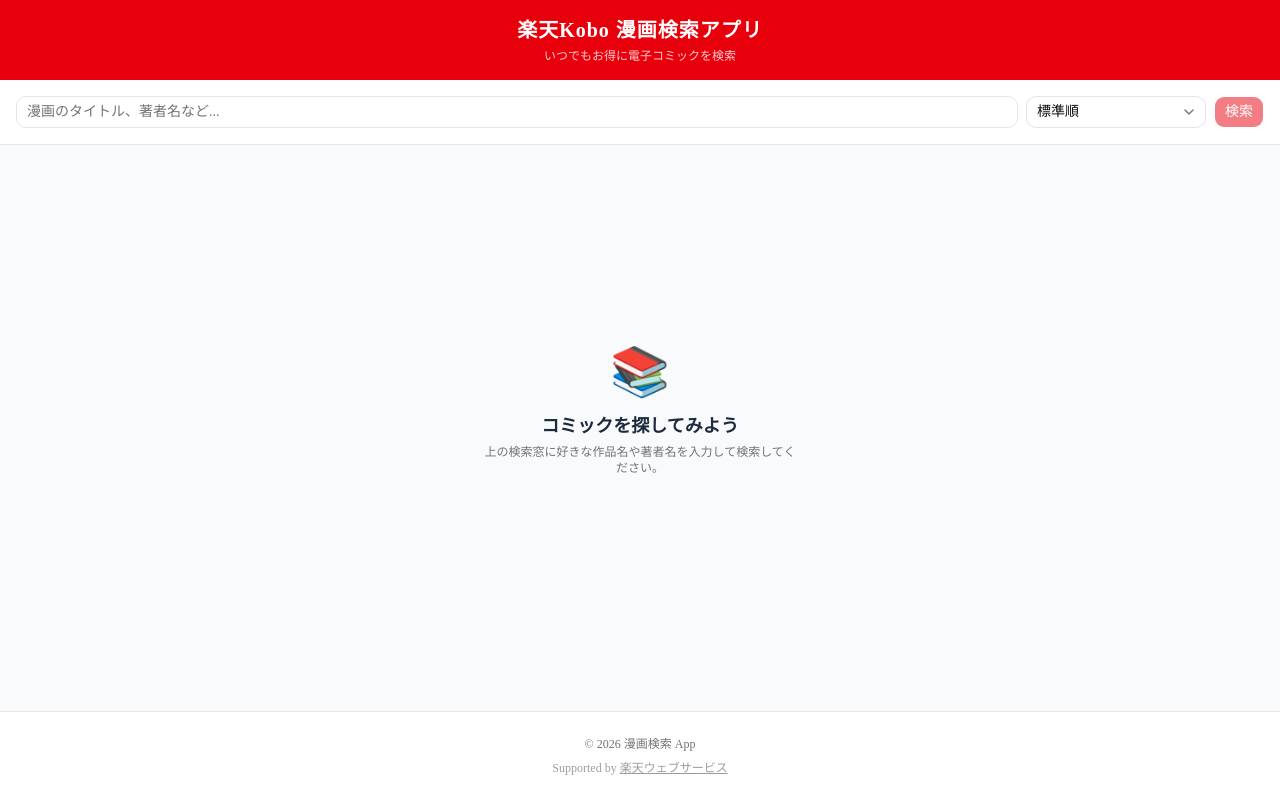
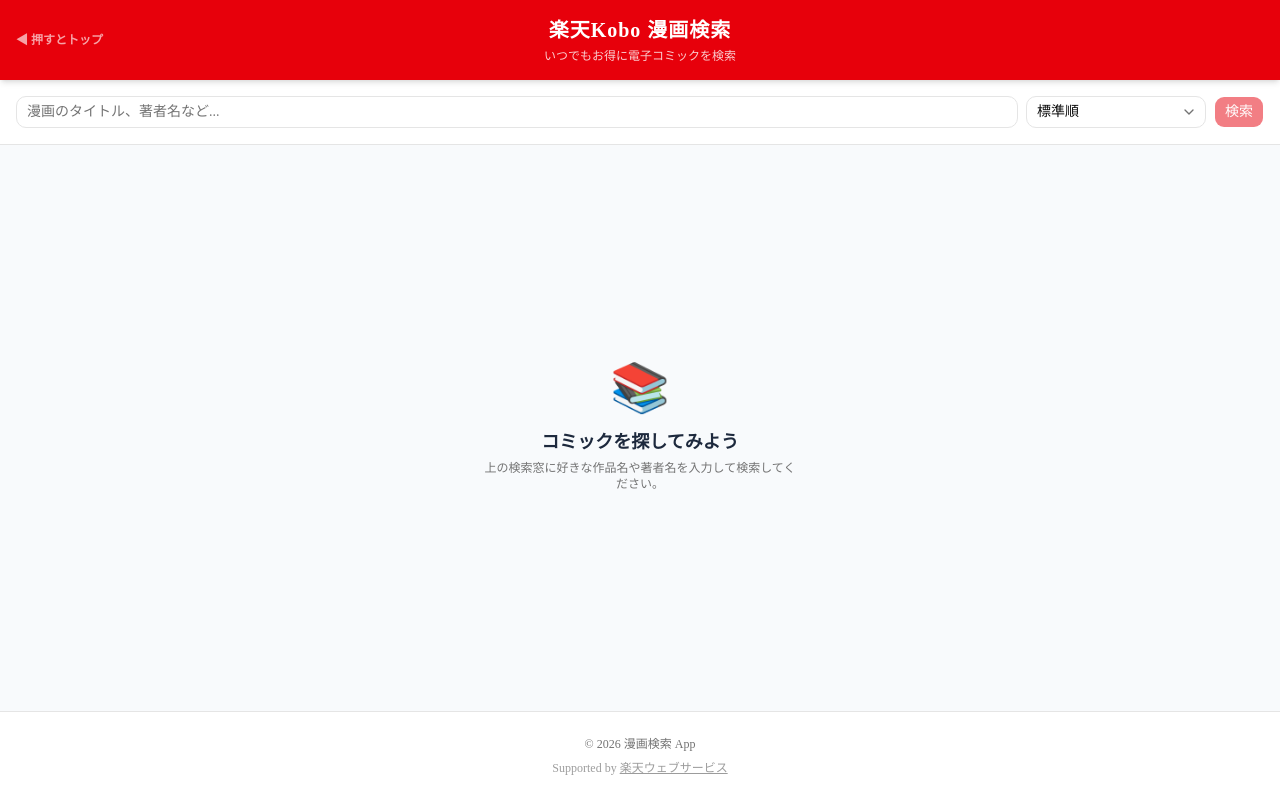
Before and after one commit to rascal999-sudo/my-manga-app, a Next.js app: page / in a window 1280 px wide. Built offline with nearby package versions, Linux system fonts and the light colour scheme.

Commit message:
Responsible add

```diff
--- a/src/app/page.tsx
+++ b/src/app/page.tsx
@@ -6,6 +6,11 @@
 import BookDetail from '@/components/BookDetail';
 import { KoboBook } from '@/types/rakuten';
 import { KoboSort } from '@/lib/api';
+
+// 💡 【修正点2の補足】:
+// 以下のコードはpage.tsxの全文ですが、「カードが浮き出るCSS」は各カード（部品）に直接設定する必要があります。
+// 別ファイルである `BookList.tsx` のカードを囲んでいる要素(divなど)に、以下のクラスを追加してください。
+// 追加するクラス: "transition-all duration-300 hover:-translate-y-2 hover:shadow-2xl hover:scale-[1.02] cursor-pointer"
 
 export default function HomePage() {
   const [books, setBooks] = useState<KoboBook[]>([]);
@@ -103,6 +108,8 @@
   };
 
   const handleBackToTop = () => {
+    // 💡 修正点: スムーズに一番上へ戻る処理を追加
+    window.scrollTo({ top: 0, behavior: 'smooth' });
     setBooks([]);
     setHasSearched(false);
     setSelectedIdx(null);
@@ -113,17 +120,29 @@
 
   return (
     <div className="min-h-screen bg-slate-50 text-foreground flex flex-col">
+      {/* 💡 修正点3: 上部バーの左端に「トップに戻る」旨を記載しました。
+        flexbox を使って左側にテキスト、中央にタイトルを配置しています。
+      */}
       <header
-        className="bg-red-600 text-white p-4 shadow-md text-center cursor-pointer select-none transition-colors hover:bg-red-700"
+        className="sticky top-0 z-50 bg-red-600 text-white p-4 shadow-md flex items-center justify-between cursor-pointer select-none transition-colors hover:bg-red-700"
         onClick={handleBackToTop}
       >
-        <h1 className="text-xl font-bold tracking-wider">楽天Kobo 漫画検索アプリ</h1>
-        <p className="text-xs opacity-80 mt-1">いつでもお得に電子コミックを検索</p>
+        <div className="text-[10px] sm:text-xs font-bold opacity-80 animate-pulse w-24">
+          ◀ 押すとトップ
+        </div>
+        <div className="text-center flex-grow">
+          <h1 className="text-lg sm:text-xl font-bold tracking-wider">楽天Kobo 漫画検索</h1>
+          <p className="text-[10px] sm:text-xs opacity-80 mt-1">いつでもお得に電子コミックを検索</p>
+        </div>
+        <div className="w-24"></div> {/* 中央寄せのバランスをとるための空要素 */}
       </header>
 
       {selectedIdx === null && <SearchBar onSearch={handleSearch} isLoading={loading} />}
 
-      <main className="container mx-auto max-w-4xl flex-grow flex flex-col justify-start p-4 pb-12">
+      {/* 💡 修正点1: レスポンシブ対応な画面設計（余白の最適化）
+        スマホでは px-2 で画面を広く使い、タブレット以上で md:px-6 と余白を広げます。
+      */}
+      <main className="w-full max-w-6xl mx-auto flex-grow flex flex-col justify-start px-2 py-4 md:px-6 md:py-8 pb-12">
         {error && (
           <div className="m-4 p-4 bg-destructive/10 text-destructive rounded-lg text-sm font-medium text-center">
             {error}
--- a/src/components/BookList.tsx
+++ b/src/components/BookList.tsx
@@ -22,7 +22,7 @@
         <Card
           key={index}
           onClick={() => onBookSelect(index)} // ★追加：カードクリックで詳細へ
-          className="flex flex-col h-full justify-between overflow-hidden hover:shadow-lg transition-shadow cursor-pointer"
+          className="flex flex-col h-full justify-between overflow-hidden cursor-pointer transition-all duration-300 ease-in-out hover:-translate-y-2 hover:shadow-2xl hover:scale-[1.02] bg-white"
         >
           <CardHeader className="p-0">
             <div className="relative w-full aspect-[3/4] bg-muted flex items-center justify-center overflow-hidden">
```
